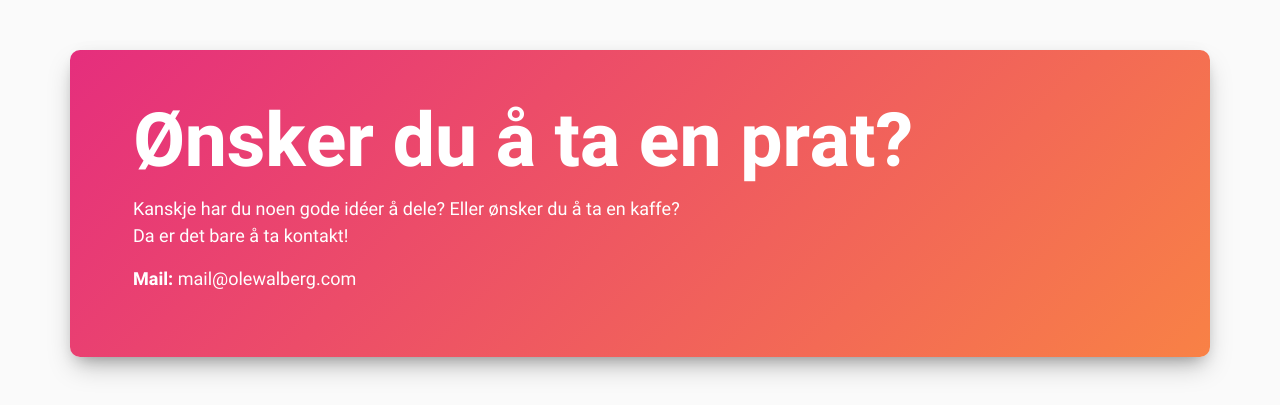
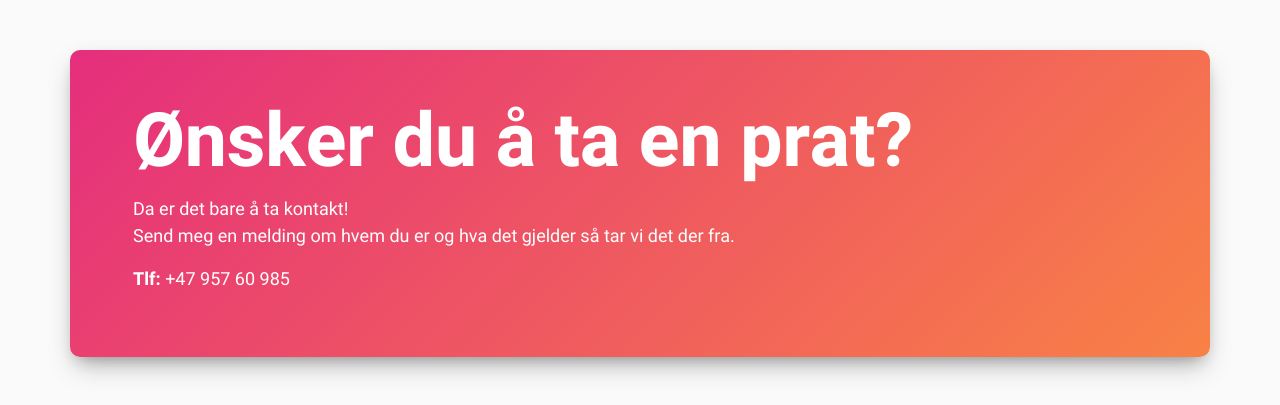
Before and after one commit to TheFlyingWhale/Portfolio, a PHP site: page /gnosisCase.php in a window 1280 px wide. Shown: the part 2768-3173 px from the top of the page. Run offline with PHP 8.4, Linux system fonts and the light colour scheme; some web fonts are replaced.

Commit message:
Change contact info

```diff
--- a/components/contact.php
+++ b/components/contact.php
@@ -1,11 +1,12 @@
 <div id="contactContainer" class="container viewBorder textWhite roundCorners p-5 mb-5 dropShadow">
   <div class="container noPad">
     <h1 class="textWhite aboutTitle">Ønsker du å ta en prat?</h1>
-    <p class="textWhite"> Kanskje har du noen gode idéer å dele? Eller ønsker du å ta en kaffe?
+    <p class="textWhite">
+        Da er det bare å ta kontakt!
         <br>
-        Da er det bare å ta kontakt!
+        Send meg en melding om hvem du er og hva det gjelder så tar vi det der fra.
     </p>
-    <p class="textWhite"><span style="font-weight:600;">Mail:</span> mail@olewalberg.com</p>
-    <!--p class="textWhite"><span style="font-weight:600;">Tlf:</span> +47 957 60 985</p-->
+    <!-- <p class="textWhite"><span style="font-weight:600;">Mail:</span> mail@olewalberg.com</p> -->
+    <p class="textWhite"><span style="font-weight:600;">Tlf:</span> +47 957 60 985</p>
   </div>
 </div>
```
